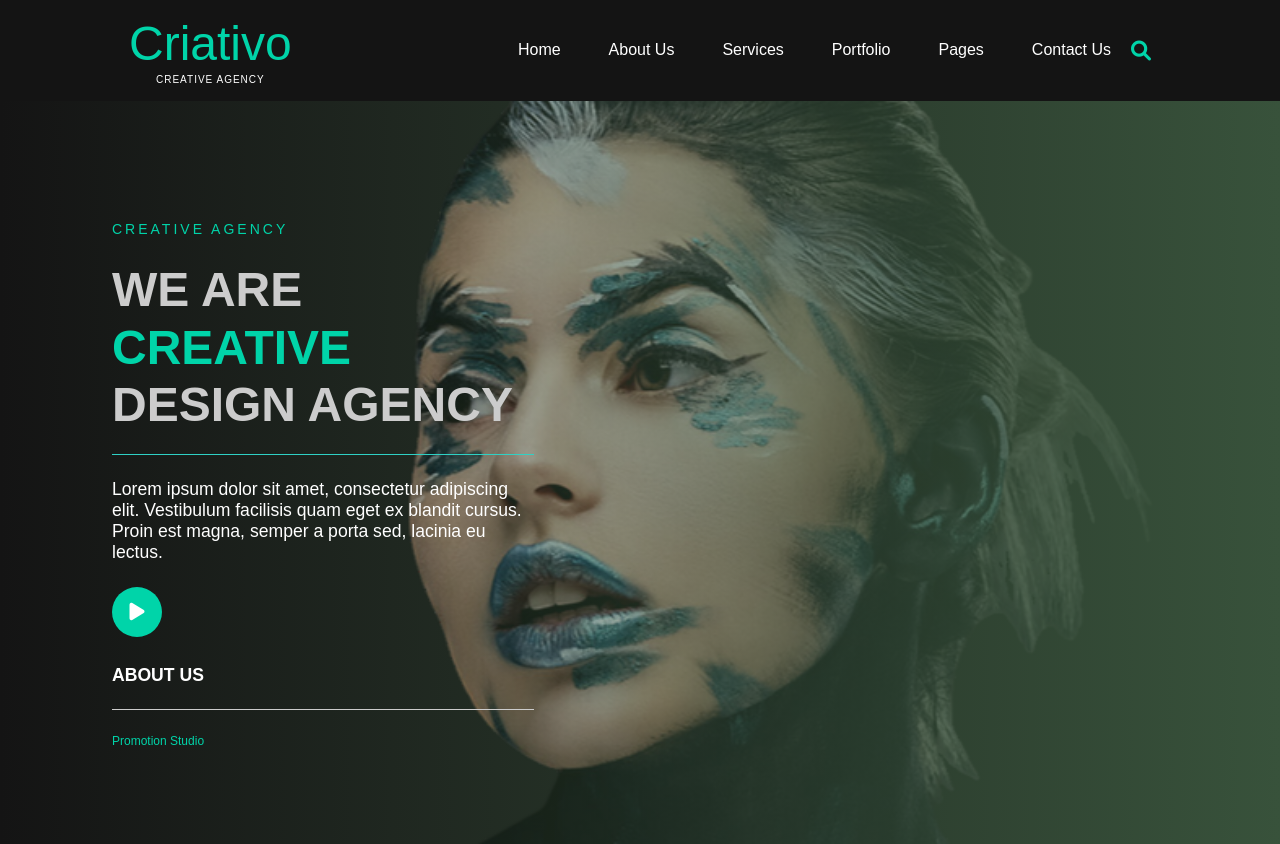
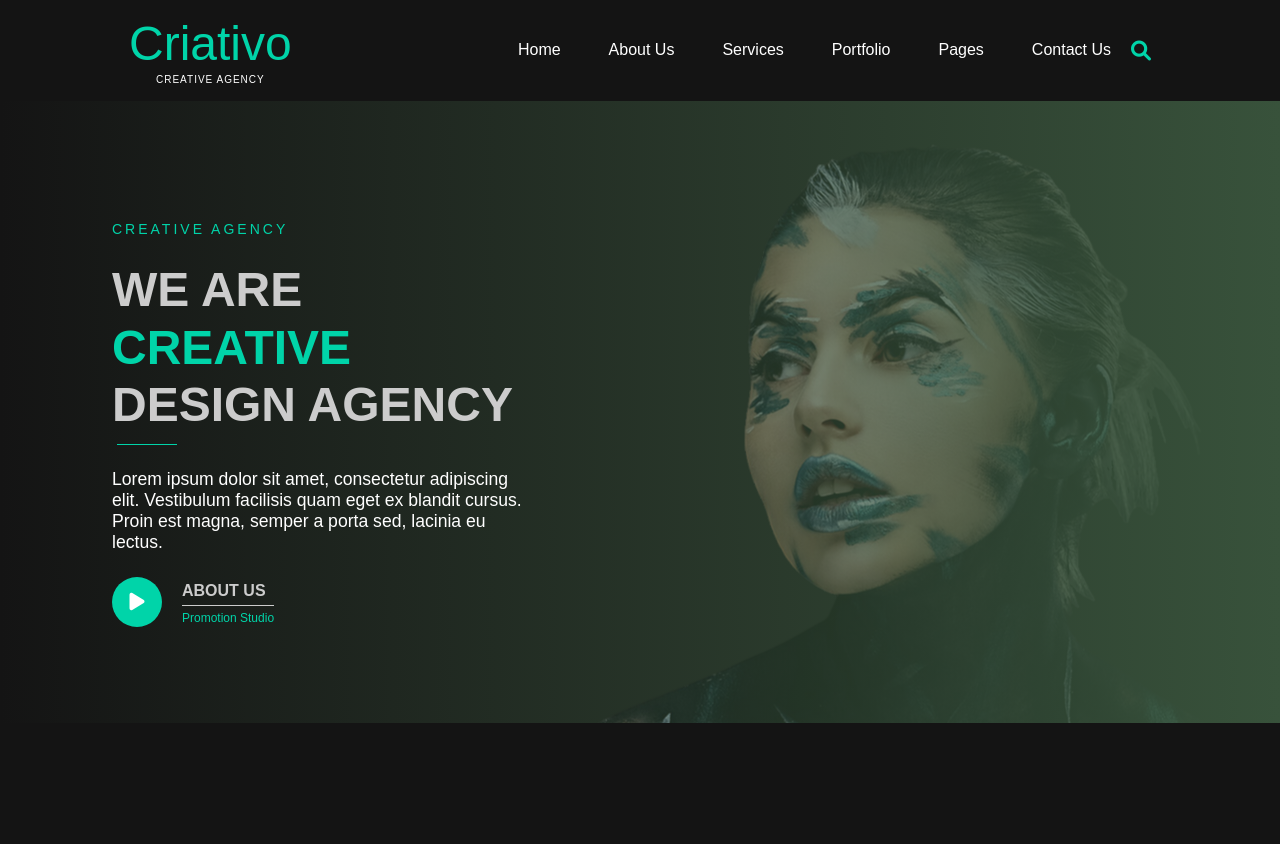
Before and after one commit to Israa-Atef150/CRIATIVO, a plain HTML site: page index.html in a window 1280 px wide. After the commit the page ends 800 px from the top, so only its background shows below. Drawn offline with Linux system fonts and the light colour scheme.

Commit message:
section1

```diff
--- a/index.html
+++ b/index.html
@@ -1,5 +1,6 @@
 <!DOCTYPE html>
 <html lang="en">
+
 <head>
     <meta charset="UTF-8">
     <meta name="viewport" content="width=device-width, initial-scale=1.0">
@@ -9,6 +10,7 @@
     <link rel="stylesheet" href="https://cdnjs.cloudflare.com/ajax/libs/font-awesome/6.0.0-beta3/css/all.min.css">
 
 </head>
+
 <body>
     <header>
         <nav class="navbar">
@@ -22,7 +24,7 @@
                 <li><a href="#">Services</a></li>
                 <li><a href="#">Portfolio</a></li>
                 <li><a href="#">Pages</a></li>
-                <li><a href="#">Contact Us</a></li>  <i class="fas fa-search"></i>
+                <li><a href="#">Contact Us</a></li> <i class="fas fa-search"></i>
 
             </ul>
         </nav>
@@ -32,20 +34,23 @@
         <div class="hero-content">
             <p class="subtitle ">CREATIVE AGENCY</p>
             <h1 class="description">WE ARE <span class="highlight">CREATIVE</span> DESIGN AGENCY</h1>
+            <hr class="hr1">
 
-            <p >
-                Lorem ipsum dolor sit amet, consectetur adipiscing elit. Vestibulum facilisis quam eget ex blandit cursus. Proin est magna, semper a porta sed, lacinia eu lectus.
+            <p>
+                Lorem ipsum dolor sit amet, consectetur adipiscing elit. Vestibulum facilisis quam eget ex blandit
+                cursus. Proin est magna, semper a porta sed, lacinia eu lectus.
             </p>
             <div class="about-section">
                 <div class="circle">
                     <i class="fas fa-play"></i>
                 </div>
-                 <p class="about-text  description1">ABOUT US</p>
-
+                <div class="a1">
+                    <h3 class="about-text  description1">ABOUT US</h3>
                     <p class="studio-text ">Promotion Studio</p>
-
                 </div>
-
+            </div>
+    </section>
 
 </body>
+
 </html>
--- a/style.css
+++ b/style.css
@@ -26,10 +26,11 @@ body {
     padding: 1rem 4rem;
     background-color: #141414;
     margin-left: 20px;
-    margin-right:20px ;
+    margin-right: 20px;
 
 }
-.logo-contaner{
+
+.logo-contaner {
     text-align: center;
     margin-left: 45px;
 }
@@ -56,9 +57,11 @@ body {
 .navbar .nav-links li {
     margin-left: 3rem;
 }
+
 i.fa-search {
     font-size: 20px;
-    color: var(--primary-color);;
+    color: var(--primary-color);
+    ;
     margin-left: 20px;
 }
 
@@ -73,8 +76,9 @@ i.fa-search {
     display: flex;
     justify-content: space-between;
     align-items: center;
+
     padding: 6rem 7rem;
-    background: linear-gradient(to left, rgba(56, 82, 59, 4.7), rgba(20, 24, 20, -4.7)), url(imges/portrait.png ) no-repeat center center / cover;
+    background: linear-gradient(to left, rgba(56, 82, 59, 4.7), rgba(20, 24, 20, -4.7)), url(imges/portrait.png ) no-repeat right center;
     position: relative;
     color: var(--primary-color);
 }
@@ -111,21 +115,32 @@ p.subtitle {
     font-size: 14px;
     color: #ccc;
     line-height: 1.6;
-    margin: 20px 0;
-    border-bottom: 1px solid #2fd1c5;
-    padding-bottom: 20px;
+    margin: 5px 0;
+    padding-bottom: 5px;
 }
-.description1{
+
+.hr1 {
+    border: none;
+    height: 1px;
+    background-color: #00d4a9;
+    width: 60px;
+    margin: 5px;
+
+}
+
+
+.description1 {
     font-size: 14px;
     color: #ccc;
     line-height: 1.6;
     margin: 20px 0;
-    border-bottom: 1px solid #ccc;
-    padding-bottom: 20px;
+    padding-bottom: 1px;
+    border-bottom: 1px solid;
+    display: inline-block;
 }
 
 .about-section {
-    display: block;
+    display: flex;
     align-items: center;
     margin-top: 20px;
 }
@@ -139,6 +154,11 @@ p.subtitle {
     justify-content: center;
     align-items: center;
     margin-right: 20px;
+    cursor: pointer;
+}
+
+.circle:hover {
+    transform: scale(1.1);
 }
 
 .circle i {
@@ -158,7 +178,14 @@ p.studio-text {
     font-size: 12px;
     color: var(--primary-color);
     margin: 0;
+    padding-top: 5px;
 }
+
+.a1 {
+    display: flex;
+    flex-direction: column;
+}
+
 .link {
     color: var(--highlight-color);
     text-decoration: none;
@@ -185,7 +212,8 @@ p.studio-text {
         text-align: center;
     }
 
-    .hero-content, .hero-image {
+    .hero-content,
+    .hero-image {
         max-width: 100%;
     }
 
```
Lines whose indentation alone changed are shown as unchanged.
